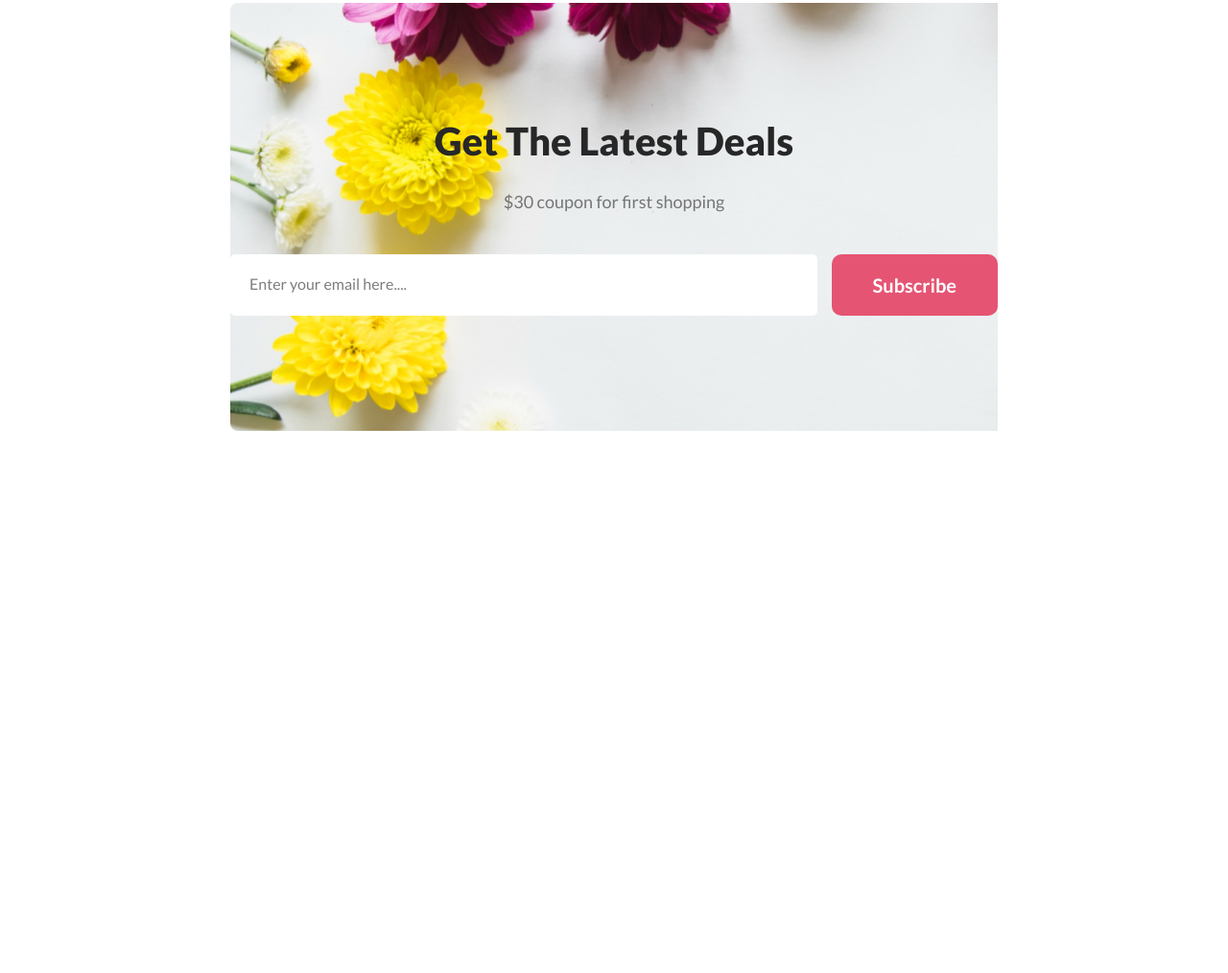
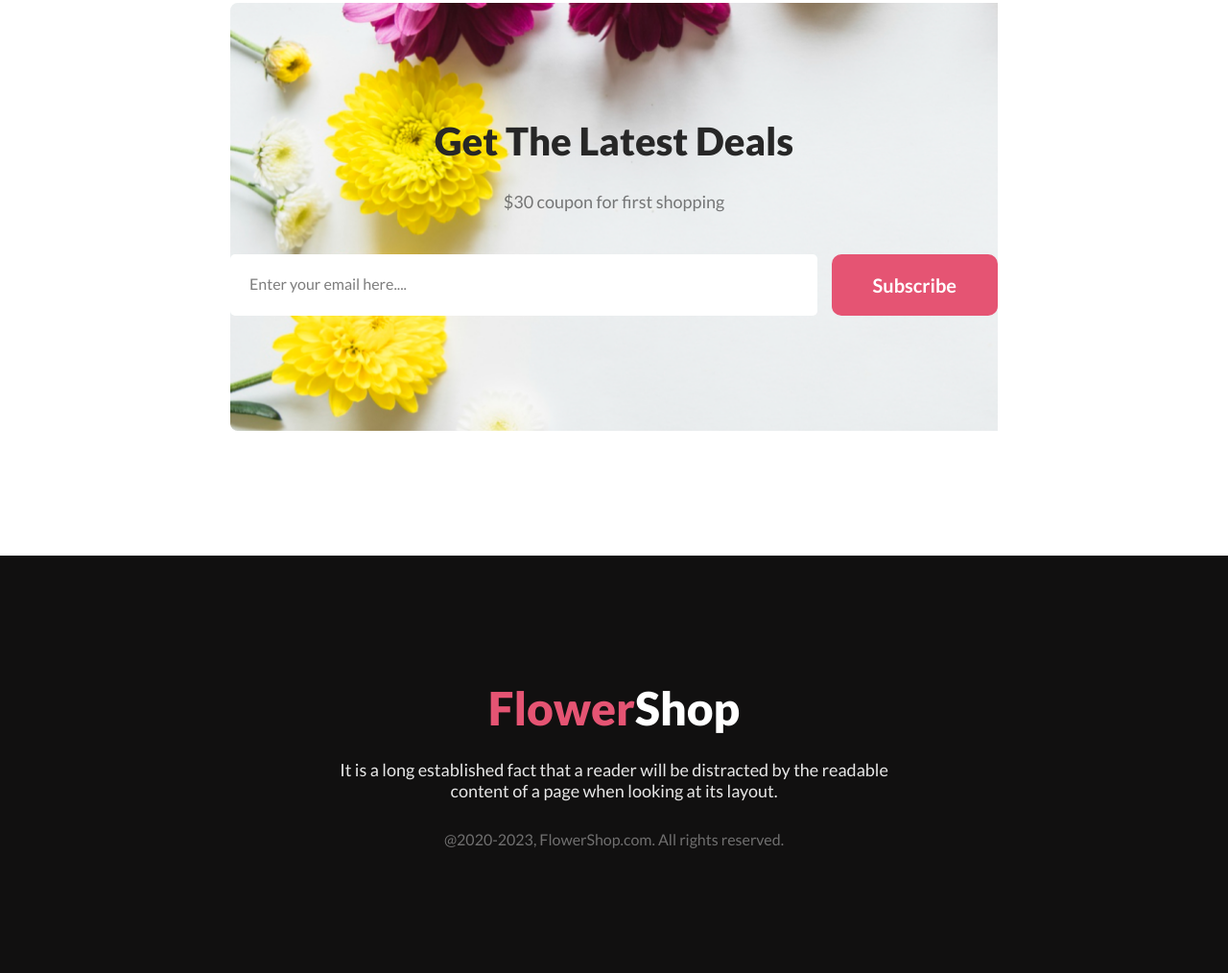
Before and after one commit to frs11/flower-shop, a plain HTML site: page index.html in a window 1280 px wide. Shown: the part 3743-4757 px from the top of the page at 96% size. Before the commit the page ends 4322 px from the top, so only its background shows below. Drawn offline with Linux system fonts and the light colour scheme.

Commit message:
footer section complete

```diff
--- a/index.html
+++ b/index.html
@@ -128,6 +128,15 @@
 
     <!-- this section is for the footers -->
     <footer>
+        <section class="footer-section">
+            <div class="footer-section-container">
+                <h1 class="footer-title"><span class="highlighted-text">Flower</span>Shop</h1>
+                <p class="footer-description-text">It is a long established fact that a reader will be distracted by the readable content of a page when looking at its layout.</p>
+                <p class="footer-copyright-text">@2020-2023, FlowerShop.com. All rights reserved. </p>
+            </div>
+
+
+        </section>
 
     </footer>
 
--- a/style.css
+++ b/style.css
@@ -209,3 +209,32 @@
     font-size: 16px;
     font-weight: 400;
 }
+
+
+/* Footer section styles start here */
+.footer-section{
+    background-color: #111010;
+    text-align: center;
+    padding: 130px 0;
+    display: flex;
+    justify-content: center;
+}
+.footer-section-container{
+    max-width: 600px;
+}
+.footer-title{
+    color: white;
+    font-size: 48px;
+    font-weight: 800;
+}
+.footer-description-text{
+    color: #ffffffe6;
+    font-size: 18px;
+    font-weight: 400;
+    margin: 25px auto 30px auto;
+}
+.footer-copyright-text{
+    color: #ffffff66;
+    font-size: 16px;
+    font-weight: 400;
+}
```
